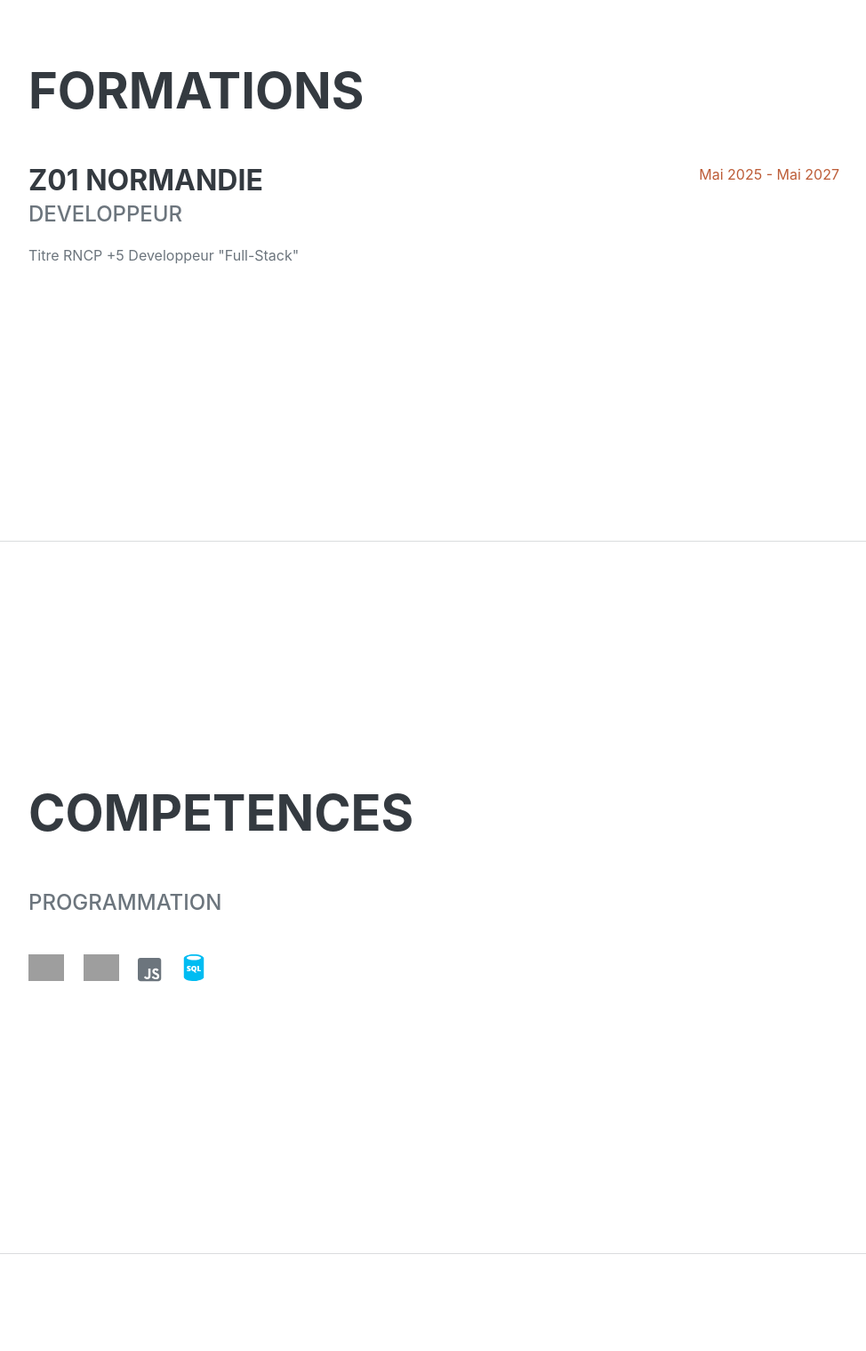
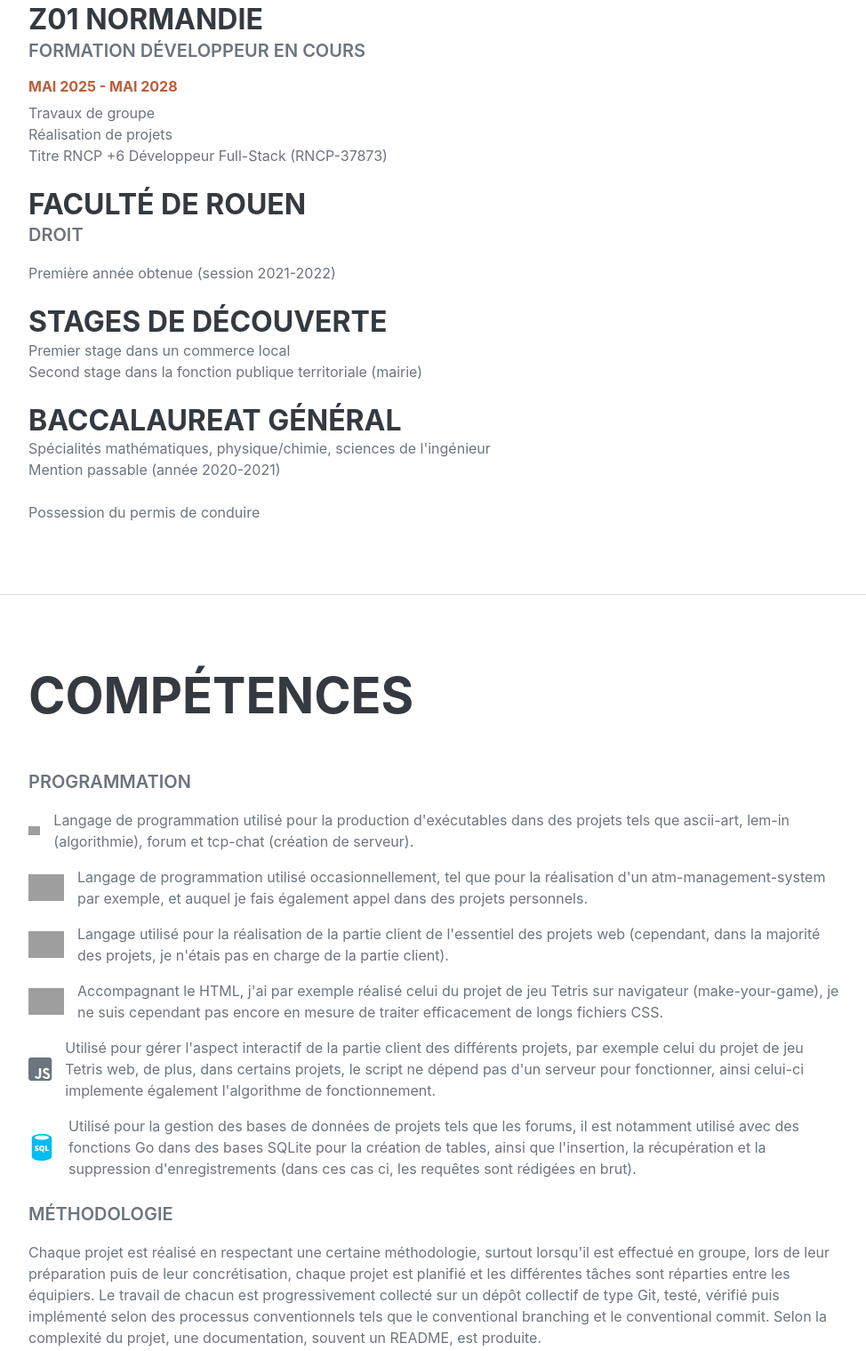
Before and after one commit to rmaillard2101/Portfolio, a plain HTML site: page index.html in a window 1280 px wide. Shown: the part 993-2512 px from the top of the page at 89% size, without its empty margins (288-1262 px from the left). Before the commit the page ends 2403 px from the top, so only its background shows below. Drawn offline with Linux system fonts and the light colour scheme; grey boxes are pictures that could not be loaded; a web font is replaced by a local one.

Commit message:
Premiere revision sections

```diff
--- a/index.html
+++ b/index.html
@@ -25,8 +25,8 @@
             <button class="navbar-toggler" type="button" data-bs-toggle="collapse" data-bs-target="#navbarResponsive" aria-controls="navbarResponsive" aria-expanded="false" aria-label="Toggle navigation"><span class="navbar-toggler-icon"></span></button>
             <div class="collapse navbar-collapse" id="navbarResponsive">
                 <ul class="navbar-nav">
-                    <li class="nav-item"><a class="nav-link js-scroll-trigger" href="#apropos">A Propos</a></li>
-                    <li class="nav-item"><a class="nav-link js-scroll-trigger" href="#cerifications">Certifications</a></li>
+                    <li class="nav-item"><a class="nav-link js-scroll-trigger" href="#presentation">Présentation</a></li>
+                    <li class="nav-item"><a class="nav-link js-scroll-trigger" href="#formations">Formations</a></li>
                     <li class="nav-item"><a class="nav-link js-scroll-trigger" href="#competences">Competences</a></li>
                 </ul>
             </div>
@@ -34,19 +34,22 @@
         <!-- Page Content-->
         <div class="container-fluid p-0">
             <!-- About-->
-            <section class="resume-section" id="présentation">
+            <section class="resume-section" id="presentation">
                 <div class="resume-section-content">
                     <h1 class="mb-0">
                         Maillard
                         <span class="text-primary">Romain</span>
                     </h1>
-                    <div class="subheading mb-5">
+                    <div class="subheading mb-2">
                         76780 Elbeuf-sur-Andelle
                         <a href="mailto:name@email.com">2101.maillardr@gmail.com</a>
                     </div>
-                    <p class="lead mb-5">Developpeur "Full-Stack" chez Z01</p>
+                    <div class="subheading mb-5">
+                        (+33) 06 27 43 99 68
+                    </div>
+                    <p class="lead mb-5">Formation en cours developpeur "Full-Stack" chez Z01</p>
                     <div class="social-icons">
-                        <a class="social-icon" href="#!"><i class="fab fa-linkedin-in"></i></a>
+                        <!--a class="social-icon" href="#!"><i class="fab fa-linkedin-in"></i></a-->
                         <a class="social-icon" href="https://github.com/rmaillard2101"><i class="fab fa-github"></i></a>
                     </div>
                 </div>
@@ -57,13 +60,36 @@
             <section class="resume-section" id="formations">
                 <div class="resume-section-content">
                     <h2 class="mb-5">Formations</h2>
-                    <div class="d-flex flex-column flex-md-row justify-content-between mb-5">
-                        <div class="flex-grow-1">
+                    <div class="d-flex flex-column">
+                        <div class="flex-grow-1 mb-4">
                             <h3 class="mb-0">Z01 Normandie</h3>
-                            <div class="subheading mb-3">Developpeur</div>
-                            <div>Titre RNCP +5 Developpeur "Full-Stack"</div>
+                            <div class="subheading mb-3">Formation Développeur en cours</div>
+                            <h6 class="flex-shrink-0"><span class="text-primary">Mai 2025 - Mai 2028</span></h6>
+                            <div>Travaux de groupe</div>
+                           <div>Réalisation de projets</div>
+                            <div>Titre RNCP +6 Développeur Full-Stack (RNCP-37873)</div>
                         </div>
-                        <div class="flex-shrink-0"><span class="text-primary">Mai 2025 - Mai 2027</span></div>
+
+                        <div class="flex-grow-1 mb-4">
+                            <h3 class="mb-0">Faculté de Rouen</h3>
+                            <div class="subheading mb-3">Droit</div>
+                            <div>Première année obtenue (session 2021-2022)</div>
+                        </div>
+
+                        <div class="flex-grow-1 mb-4">
+                            <h3 class="mb-0">Stages de découverte</h3>
+                            <div>Premier stage dans un commerce local</div>
+                            <div>Second stage dans la fonction publique territoriale (mairie)</div>
+                        </div>
+
+                        <div class="flex-grow-1 mb-4">
+                            <h3 class="mb-0">Baccalaureat général</h3>
+                            <div>Spécialités mathématiques, physique/chimie, sciences de l'ingénieur</div>
+                            <div>Mention passable (année 2020-2021)</div>
+                        </div>
+
+                        <div>Possession du permis de conduire</div>
+
                     </div>
                 </div>
             </section>
@@ -71,26 +97,67 @@
             <!-- Competences-->
             <section class="resume-section" id="competences">
                 <div class="resume-section-content">
-                    <h2 class="mb-5">Competences</h2>
+                    <h2 class="mb-5">Compétences</h2>
+                    <!-- Programmation -->
                     <div class="subheading mb-3">Programmation</div>
-                    <ul class="list-inline dev-icons">
-                        <!-- Go -->
-                        <li class="list-inline-item">
-                            <img src="https://logo.svgcdn.com/l/go.svg" alt="Logo Go" style="height: 30px;">
-                        </li>
-                        <!-- C -->
-                        <li class="list-inline-item">
-                            <img src="https://logo.svgcdn.com/l/c.svg" alt="Logo C" style="height: 30px;">
-                        </li>
-                        <!-- JS -->
-                        <li class="list-inline-item">
-                            <i class="fab fa-js-square" style="font-size: 30px;"></i>
-                        </li>
-                        <!-- SQL -->
-                        <li class="list-inline-item">
-                            <img src="./assets/img/sql-database-generic.svg" alt="Logo SQL" style="height: 30px;">
-                        </li>
-                    </ul>
+                    <div class="mb-3 d-flex align-items-start">
+                        <img src="https://logo.svgcdn.com/l/go.svg" alt="Logo Go" style="height:10px; margin-right:15px; align-self: center;">
+                        <div>
+                            Langage de programmation utilisé pour la production d'exécutables dans des projets tels que ascii-art,
+                            lem-in (algorithmie), forum et tcp-chat (création de serveur).
+                        </div>
+                    </div>
+
+                    <div class="mb-3 d-flex align-items-center">
+                        <img src="https://logo.svgcdn.com/l/c.svg" alt="Logo C" style="height:30px; margin-right:15px;">
+                        <div>
+                            Langage de programmation utilisé occasionnellement, tel que pour la réalisation d'un atm-management-system par exemple,
+                            et auquel je fais également appel dans des projets personnels.
+                        </div>
+                    </div>
+
+                    <div class="mb-3 d-flex align-items-center">
+
+                        <img src="https://logo.svgcdn.com/l/html-5.svg" alt="Logo HTML" style="height:30px; margin-right:15px;">
+                        <div>
+                            Langage utilisé pour la réalisation de la partie client de l'essentiel des projets web
+                            (cependant, dans la majorité des projets, je n'étais pas en charge de la partie client).
+                        </div>
+                    </div>
+
+                    <div class="mb-3 d-flex align-items-center">
+                        <img src="https://logo.svgcdn.com/l/css-3.svg" alt="Logo CSS" style="height:30px; margin-right:15px;">
+                        <div>
+                            Accompagnant le HTML, j'ai par exemple réalisé celui du projet de jeu Tetris sur navigateur (make-your-game),
+                            je ne suis cependant pas encore en mesure de traiter efficacement de longs fichiers CSS.
+                        </div>
+                    </div>
+
+                    <div class="mb-3 d-flex align-items-center">
+                        <i class="fab fa-js-square" style="font-size:30px; margin-right:15px;"></i>
+                        <div>
+                            Utilisé pour gérer l'aspect interactif de la partie client des différents projets, par exemple celui du projet de jeu Tetris web,
+                            de plus, dans certains projets, le script ne dépend pas d'un serveur pour fonctionner, ainsi celui-ci implemente également l'algorithme de fonctionnement.
+                        </div>
+                    </div>
+
+                    <div class="mb-3 d-flex align-items-center">
+                        <img src="./assets/img/sql-database-generic.svg" alt="Logo SQL" style="height:30px; margin-right:15px;">
+                        <div>
+                            Utilisé pour la gestion des bases de données de projets tels que les forums, il est notamment utilisé avec des fonctions Go dans des bases SQLite
+                            pour la création de tables, ainsi que l'insertion, la récupération et la suppression d'enregistrements (dans ces cas ci, les requêtes sont rédigées en brut).
+                        </div>
+                    </div>
+
+
+                    <!-- Methodologie -->
+                    <div class="subheading mb-3 mt-4">Méthodologie</div>
+                    <p>
+                        Chaque projet est réalisé en respectant une certaine méthodologie, surtout lorsqu'il est effectué en groupe, lors de leur préparation puis de leur concrétisation,
+                        chaque projet est planifié et les différentes tâches sont réparties entre les équipiers. Le travail de chacun est progressivement collecté sur un dépôt collectif de type Git,
+                        testé, vérifié puis implémenté selon des processus conventionnels tels que le conventional branching et le conventional commit.
+                        Selon la complexité du projet, une documentation, souvent un README, est produite.
+                    </p>
                 </div>
             </section>
             <hr class="m-0" />
```
Also changed, not shown: css/styles.css.
